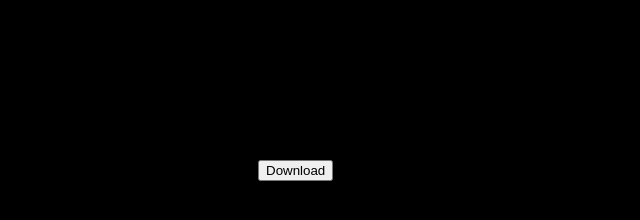
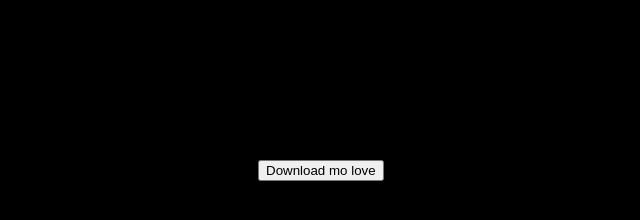
Before and after one commit to Daryl-webdev/download, a plain HTML site: page index.html in a window 1280 px wide. Shown: the whole page, without its empty margins (222-862 px from the left). Drawn offline with Linux system fonts and the light colour scheme.

Commit message:
Initial commit

```diff
--- a/index.html
+++ b/index.html
@@ -9,7 +9,7 @@
   </head>
   <body>
     <form method="get" action="main.exe">
-      <button type="submit">Download</button>
+      <button type="submit">Download mo love</button>
     </form>
     <!-- <p>
       Lorem ipsum, dolor sit amet consectetur adipisicing elit. Ex magni autem,
```
